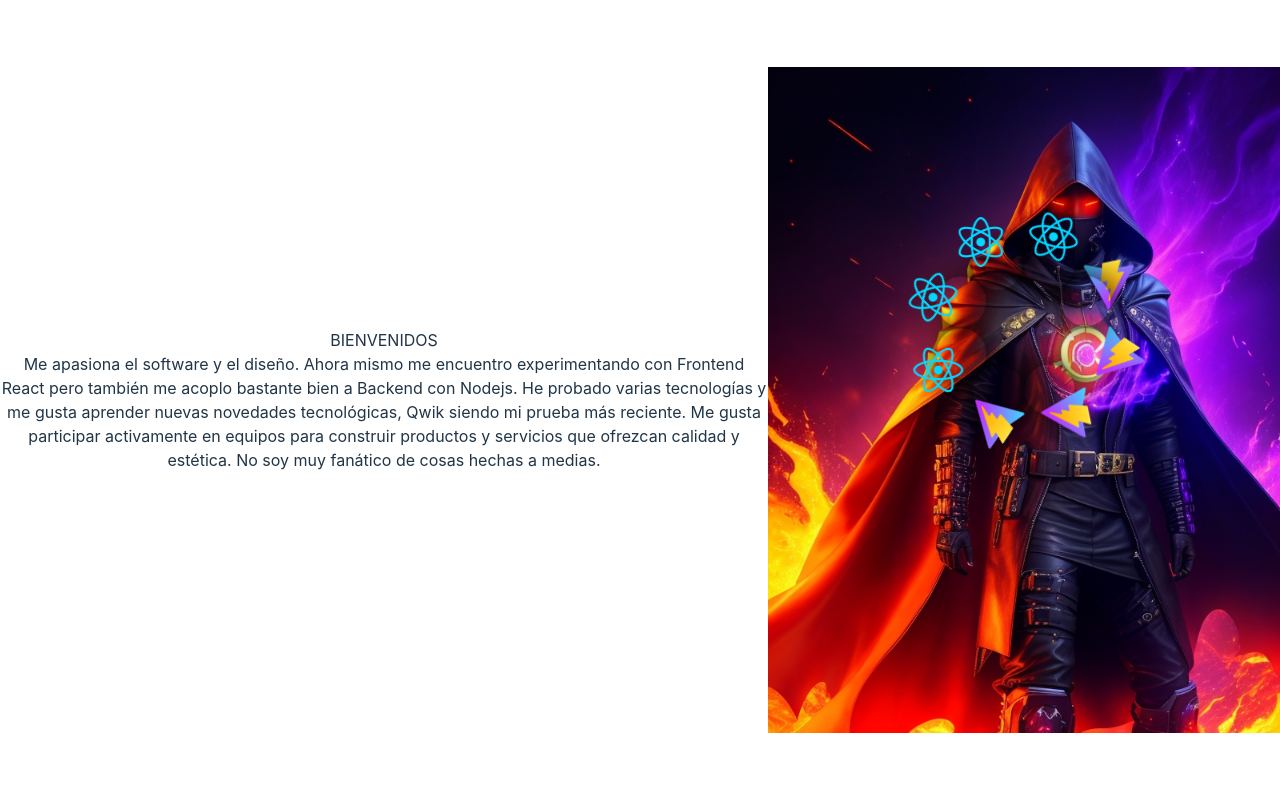
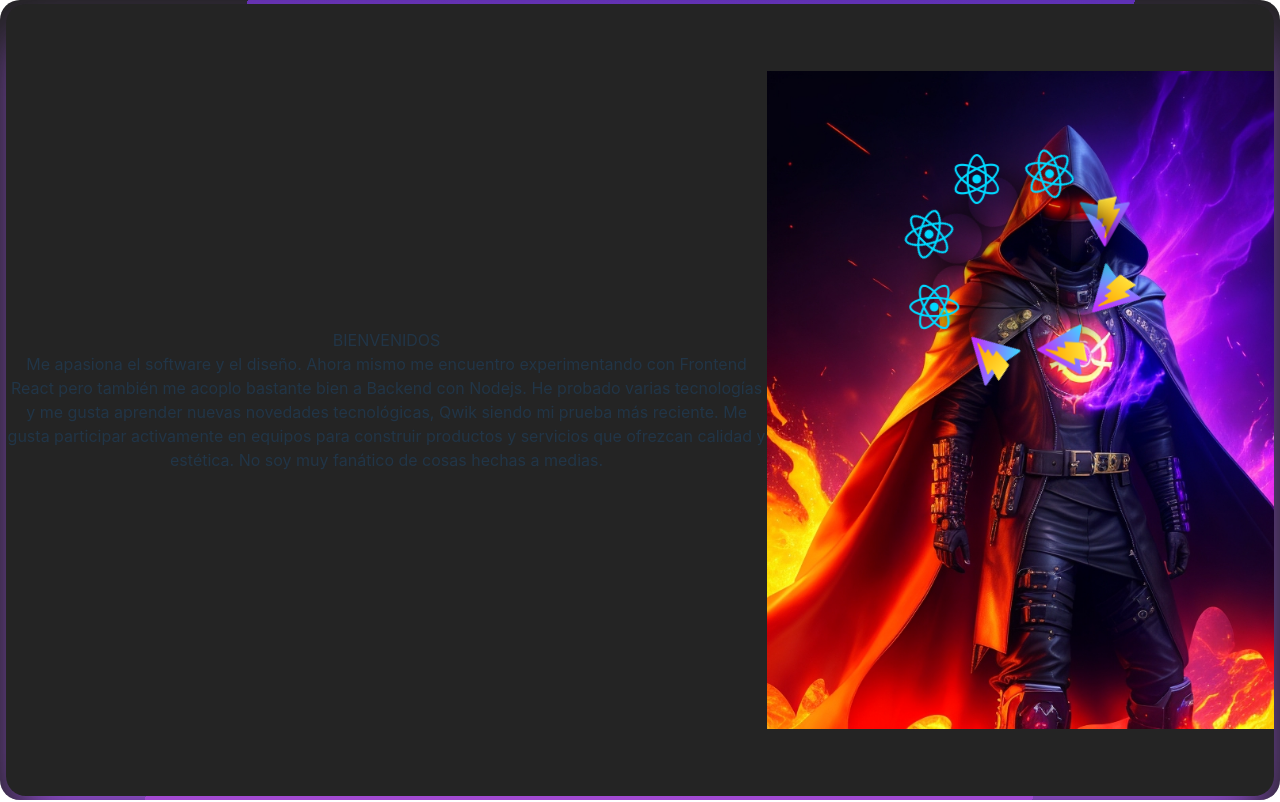
Before and after one commit to da8ah/da8ah-portfolio, a React (Vite) app: page / in a window 1280 px wide. Shown: the top 802 px of the page. Built offline with nearby package versions, Linux system fonts and the light colour scheme.

Commit message:
Page1: spinning edges

```diff
--- a/package.json
+++ b/package.json
@@ -1,7 +1,7 @@
 {
   "name": "da8ah-portfolio",
   "private": true,
-  "version": "0.3.0",
+  "version": "0.4.0",
   "type": "module",
   "scripts": {
     "dev": "vite",
--- a/src/App.tsx
+++ b/src/App.tsx
@@ -4,11 +4,12 @@ import Page2 from './pages/Page2'
 import Page3 from './pages/Page3'
 
 export default function App() {
+  const className = 'relative snap-always snap-center w-full h-screen flex flex-col justify-center items-center'
   return (
     <>
-      <Page1 />
-      <Page2 />
-      <Page3 />
+      <Page1 className={className} />
+      <Page2 className={className} />
+      <Page3 className={className} />
     </>
   )
 }
--- a/src/index.css
+++ b/src/index.css
@@ -27,7 +27,6 @@
 body {
   margin: 0;
   padding: 0;
-  width: '100%';
   min-width: 320px;
   min-height: 100vh;
 }
--- a/src/pages/Page1.tsx
+++ b/src/pages/Page1.tsx
@@ -1,19 +1,32 @@
 import Spinner from "@/layouts/Spinner";
-import bgImg from "/cyberpunk.jpg"
+import { motion } from 'framer-motion';
+import bgImg from "/cyberpunk.jpg";
 
-export default function Page1() {
-    return <div className='w-full h-screen flex flex-col justify-center items-center'>
-        <div className='snap-always snap-center w-full flex flex-row justify-center items-center'>
+export default function Page1(props: { className: string }) {
+    return <div className={props.className}>
+        <div className='relative overflow-hidden w-full h-screen rounded-[20px] flex flex-row justify-center items-center bg-[#242424]'>
+            <motion.div
+                className={`absolute z-0 w-[110%] h-[110%] content-none bg-gradient-to-r from-[#AA367C] to-[#4A2FBD]`}
+                animate={{
+                    rotate: 360
+                }}
+                transition={{
+                    duration: 10,
+                    repeat: Infinity
+                }}
+            />
+            <div className='relative z-10 w-[99%] h-[99%] rounded-[20px] flex flex-row justify-center items-center bg-[#242424] shadow-2xl shadow-purple-500'>
                 <div className='w-[60%]'>
                     <h1 className='uppercase'>Bienvenidos</h1>
                     <p>Me apasiona el software y el diseño. Ahora mismo me encuentro experimentando con Frontend React pero también me acoplo bastante bien a Backend con Nodejs. He probado varias tecnologías y me gusta aprender nuevas novedades tecnológicas, Qwik siendo mi prueba más reciente. Me gusta participar activamente en equipos para construir productos y servicios que ofrezcan calidad y estética. No soy muy fanático de cosas hechas a medias.</p>
                 </div>
-            <div className='w-[40%] relative flex flex-col justify-center items-center'>
-                <img className='object-cover' src={bgImg} alt='library' />
+                <div className='w-[40%] py-2 flex flex-col justify-center items-center'>
+                    <img className='relative object-cover h-[90%]' src={bgImg} alt='library' />
                     <div className='absolute top-5'>
                         <Spinner />
                     </div>
                 </div>
             </div>
         </div>
+    </div>
 }
--- a/src/pages/Page2.tsx
+++ b/src/pages/Page2.tsx
@@ -1,6 +1,6 @@
-export default function Page2() {
-    return <div className='w-full h-screen flex flex-col justify-center items-center'>
-        <div className='snap-always snap-center w-full flex flex-col justify-center items-center'>
+export default function Page2(props: { className: string }) {
+    return <div className={props.className}>
+        <div className='w-full flex flex-col justify-center items-center'>
             <h1>Page 2</h1>
         </div>
     </div>
--- a/src/pages/Page3.tsx
+++ b/src/pages/Page3.tsx
@@ -1,6 +1,6 @@
-export default function Page3() {
-    return <div className='w-full h-screen flex flex-col justify-center items-center'>
-        <div className='snap-always snap-center w-full flex flex-col justify-center items-center'>
+export default function Page3(props: { className: string }) {
+    return <div className={props.className}>
+        <div className='w-full flex flex-col justify-center items-center'>
             <h1>Page 3</h1>
         </div>
     </div>
```
Lines whose indentation alone changed are shown as unchanged.
